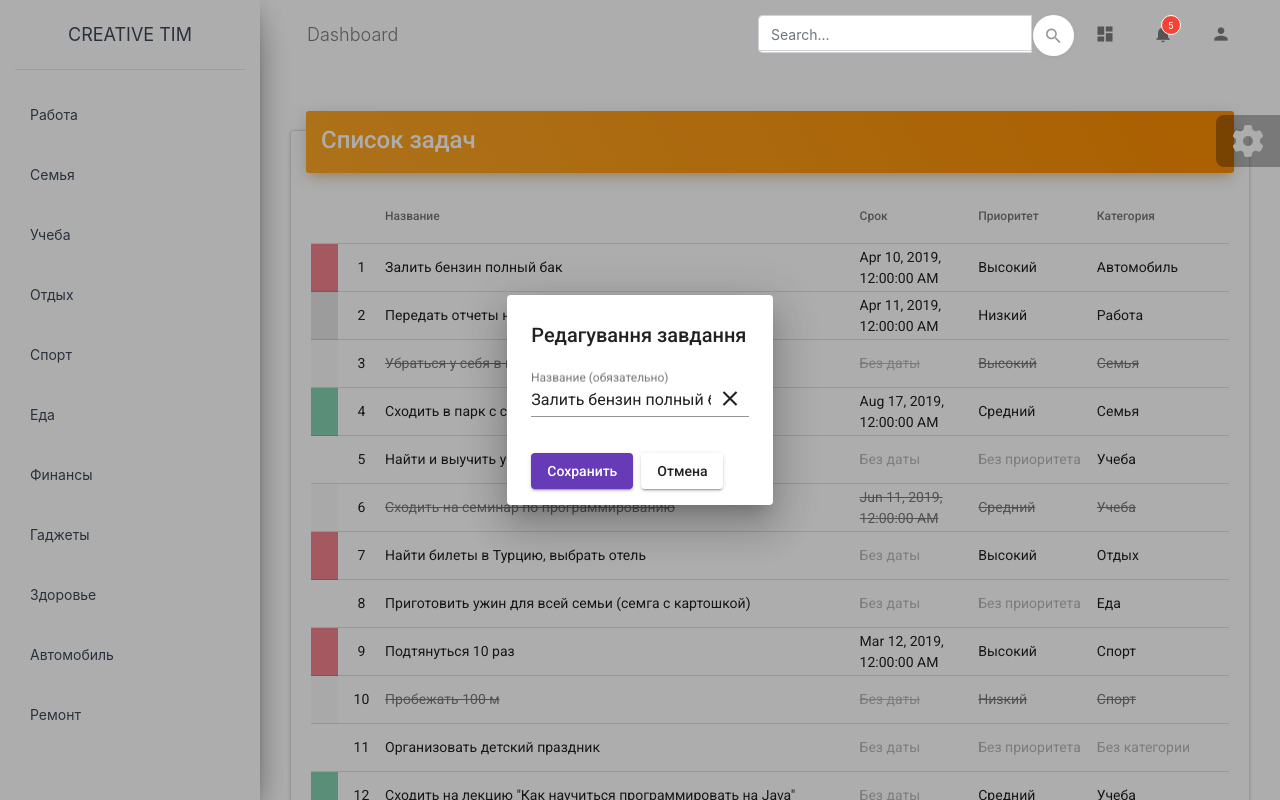
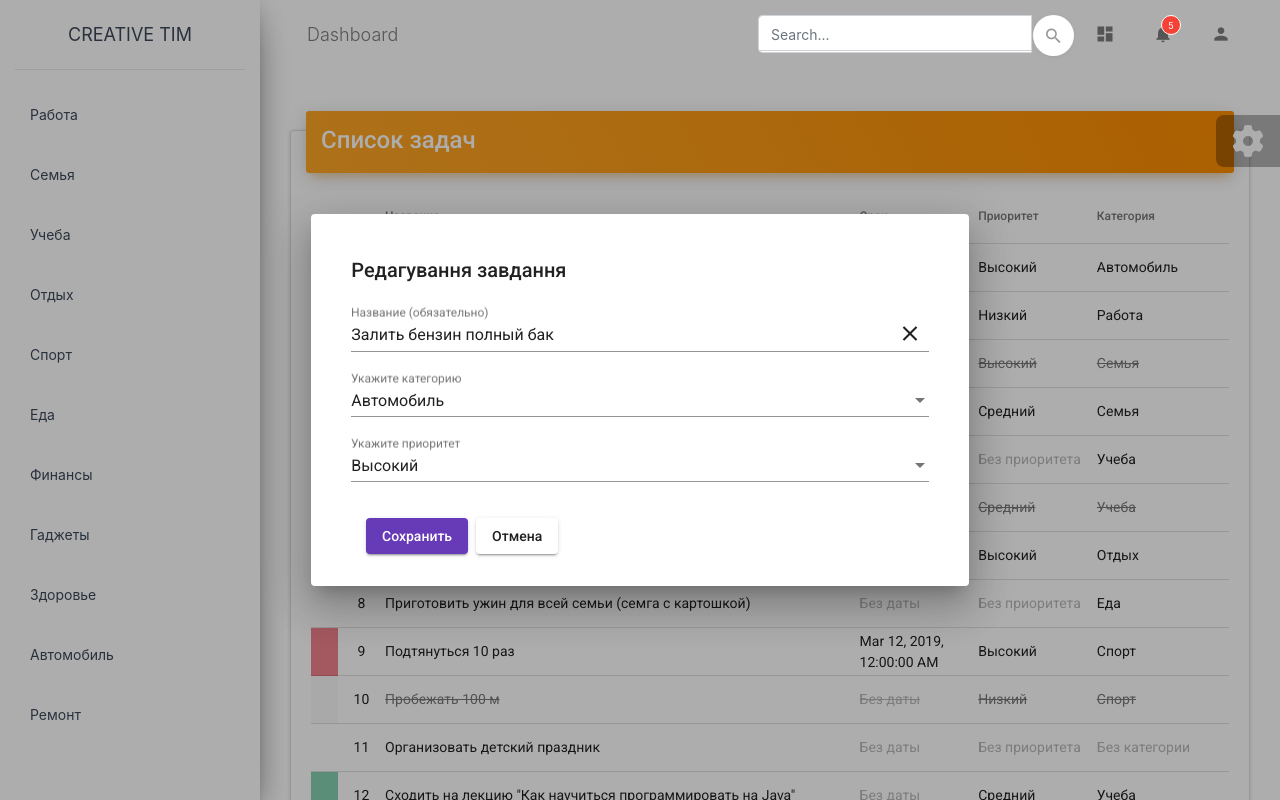
Before and after one commit to b-bodnar/angular-spring-boot-app, an Angular app: page / in a window 1280 px wide. Both pictures are taken after a click on the element "Залить бензин полный бак". Built offline with nearby package versions, Linux system fonts and the light colour scheme.

Commit message:
Add choose module for priority and category

```diff
--- a/src/app/app.module.ts
+++ b/src/app/app.module.ts
@@ -15,6 +15,8 @@ import {FormsModule} from "@angular/forms";
 import {MatInputModule} from "@angular/material/input";
 import {MatButtonModule} from "@angular/material/button";
 import {MatIconModule} from "@angular/material/icon";
+import {MatOptionModule} from "@angular/material/core";
+import {MatSelectModule} from "@angular/material/select";
 
 @NgModule({
   declarations: [
@@ -34,7 +36,9 @@ import {MatIconModule} from "@angular/material/icon";
     FormsModule,
     MatInputModule,
     MatButtonModule,
-    MatIconModule
+    MatIconModule,
+    MatOptionModule,
+    MatSelectModule
   ],
   providers: [],
   entryComponents: [
--- a/src/app/data/dao/impl/PriorityDAOArray.ts
+++ b/src/app/data/dao/impl/PriorityDAOArray.ts
@@ -1,6 +1,7 @@
 import {PriorityDAO} from "../interface/PriorityDAO";
 import {Priority} from "../../../model/Priority";
-import {Observable} from "rxjs";
+import {Observable, of} from "rxjs";
+import {TestData} from "../../TestData";
 
 export class PriorityDAOArray implements PriorityDAO{
   add(): Observable<Priority> {
@@ -16,7 +17,7 @@ export class PriorityDAOArray implements PriorityDAO{
   }
 
   getAll(): Observable<Priority[]> {
-    return null;
+    return of(TestData.priorities);
   }
 
   update(T): Observable<Priority> {
--- a/src/app/dialog/edit-task-dialog/edit-task-dialog.component.html
+++ b/src/app/dialog/edit-task-dialog/edit-task-dialog.component.html
@@ -2,6 +2,7 @@
 
 <mat-dialog-content>
   <p mat-dialog-title>{{dialogTitle}}</p>
+
 
   <!--название задачи    -->
   <mat-form-field>
@@ -9,21 +10,50 @@
     <mat-label>Название (обязательно)</mat-label>
     <input
       #inputTitle
-      (keydown.enter)="onConfirm()"
+      matInput
 
       [(ngModel)]="tmpTitle"
 
-      matInput> <!-- по нажатию на enter можем сразу сохранить задачу -->
+      (keydown.enter)="onConfirm()"> <!-- по нажатию на enter можем сразу сохранить задачу -->
 
     <button
-      (click)="tmpTitle= ''"
+      *ngIf="tmpTitle.trim().length > 0"
 
-      *ngIf="tmpTitle.trim().length > 0" aria-label="Clear" class="size25" mat-button
+      mat-button matSuffix mat-icon-button aria-label="Clear"
 
-      mat-icon-button matSuffix>
+      (click)="tmpTitle= ''" class="size25">
 
       <mat-icon>clear</mat-icon>
     </button>
+
+  </mat-form-field>
+
+
+  <!--    выпадающий список категорий-->
+  <mat-form-field>
+    <mat-label>Укажите категорию</mat-label>
+
+    <mat-select [(ngModel)]="tmpCategory">
+      <mat-option [value]="null">Без категории</mat-option>
+      <mat-option *ngFor="let cat of categories" [value]="cat">
+        {{cat.title}}
+      </mat-option>
+    </mat-select>
+
+  </mat-form-field>
+
+  <!--    выпадающий список приоритетов-->
+  <mat-form-field>
+    <mat-label>Укажите приоритет</mat-label>
+
+    <mat-select [(ngModel)]="tmpPriority">
+      <mat-option [value]="null">Без приоритета</mat-option>
+
+      <mat-option *ngFor="let p of priorities" [value]="p">
+        {{p.title}}
+      </mat-option>
+    </mat-select>
+
 
   </mat-form-field>
 
@@ -34,15 +64,22 @@
 <!--  кнопки возможных действий-->
 <mat-dialog-actions>
 
-  <button
-    (click)="onConfirm()" [disabled]="inputTitle.value.trim().length==0"
-    color="primary"
-    mat-raised-button>  <!-- если пустой текст - кнопка "Сохранить" будет недоступна -->
-    Сохранить
-  </button>
+
+  <div class="col-md-5 col-12">
+
+    <button
+      mat-raised-button color="primary"
+      (click)="onConfirm()"
+      [disabled]="inputTitle.value.trim().length==0">
+      <!-- если пустой текст - кнопка "Сохранить" будет недоступна -->
+      Сохранить
+    </button>
 
 
-  <button (click)="onCancel()" mat-raised-button>Отмена</button>
+    <button mat-raised-button (click)="onCancel()">Отмена</button>
+
+  </div>
+
 
 
 </mat-dialog-actions>
--- a/src/app/dialog/edit-task-dialog/edit-task-dialog.component.ts
+++ b/src/app/dialog/edit-task-dialog/edit-task-dialog.component.ts
@@ -1,6 +1,9 @@
 import {Component, Inject, OnInit} from '@angular/core';
 import {MAT_DIALOG_DATA, MatDialog, MatDialogRef} from "@angular/material/dialog";
 import {Task} from "../../model/Task";
+import {DataHandlerService} from "../../service/data-handler.service";
+import {Category} from "../../model/Category";
+import {Priority} from "../../model/Priority";
 
 @Component({
   selector: 'app-edit-task-dialog',
@@ -9,16 +12,24 @@ import {Task} from "../../model/Task";
 })
 export class EditTaskDialogComponent implements OnInit {
 
-   dialogTitle: string; // заголовок окна
-   task: Task; // задача для редактирования/создания
-  // чтобы изменения не сказывались на самой задаче и можно было отменить изменения
-   tmpTitle: string;
+  categories: Category[];
+  priorities: Priority[];
+
+
+  dialogTitle: string; // заголовок окна
+  task: Task; // задача для редактирования/создания
 
   // сохраняем все значения в отдельные переменные
+  // чтобы изменения не сказывались на самой задаче и можно было отменить изменения
+  tmpTitle: string;
+  tmpCategory: Category;
+  tmpPriority: Priority;
+
 
   constructor(
     private dialogRef: MatDialogRef<EditTaskDialogComponent>, // // для возможности работы с текущим диалог. окном
-    @Inject(MAT_DIALOG_DATA) private data: [Task, string] // данные, которые передали в диалоговое окно
+    @Inject(MAT_DIALOG_DATA) private data: [Task, string], // данные, которые передали в диалоговое окно
+    private dataHandler: DataHandlerService // ссылка на сервис для работы с данными
   ) {
   }
 
@@ -26,17 +37,26 @@ export class EditTaskDialogComponent implements OnInit {
     this.task = this.data[0]; // задача для редактирования/создания
     this.dialogTitle = this.data[1]; // текст для диалогового окна
 
+
     // инициализация начальных значений (записывам в отдельные переменные
     // чтобы можно было отменить изменения, а то будут сразу записываться в задачу)
     this.tmpTitle = this.task.title;
+    this.tmpCategory = this.task.category;
+    this.tmpPriority = this.task.priority;
+
+
+    this.dataHandler.getAllCategories().subscribe(items => this.categories = items);
+    this.dataHandler.getAllPriorities().subscribe(items => this.priorities = items);
 
   }
 
   // нажали ОК
-   onConfirm(): void {
+  onConfirm(): void {
 
     // считываем все значения для сохранения в поля задачи
     this.task.title = this.tmpTitle;
+    this.task.category = this.tmpCategory;
+    this.task.priority = this.tmpPriority;
 
 
     // передаем добавленную/измененную задачу в обработчик
--- a/src/app/service/data-handler.service.ts
+++ b/src/app/service/data-handler.service.ts
@@ -6,6 +6,7 @@ import {BehaviorSubject, Observable} from "rxjs";
 import {TaskDAOArray} from "../data/dao/impl/TaskDAOArray";
 import {CategoryDAOArray} from "../data/dao/impl/CategoryDAOArray";
 import {Priority} from "../model/Priority";
+import {PriorityDAOArray} from "../data/dao/impl/PriorityDAOArray";
 
 @Injectable({
   providedIn: 'root'
@@ -14,6 +15,7 @@ export class DataHandlerService {
 
   private taskDaoArray = new TaskDAOArray();
   private categoryDAOArray = new CategoryDAOArray();
+  private priorityDAOArray = new PriorityDAOArray();
 
   constructor() {
   }
@@ -26,6 +28,10 @@ export class DataHandlerService {
     return this.categoryDAOArray.getAll();
   }
 
+  getAllPriorities() {
+    return this.priorityDAOArray.getAll();
+  }
+
   searchTasks(category: Category, searchText: string, status: boolean, priority: Priority): Observable<Task[]> {
     return this.taskDaoArray.search(category, searchText, status, priority);
   }
@@ -33,4 +39,5 @@ export class DataHandlerService {
   updateTask(task: Task): Observable<Task> {
     return this.taskDaoArray.update(task);
   }
+
 }
--- a/src/styles.css
+++ b/src/styles.css
@@ -16,3 +16,11 @@
 .size25 {
   font-size: 25px !important;
 }
+
+.mat-form-field {
+  width: 100%;
+}
+
+.mat-dialog-container {
+  padding: 40px !important;
+}
```
